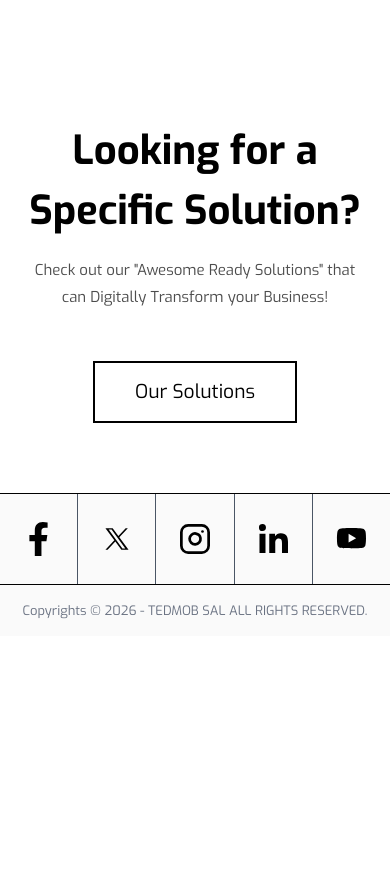
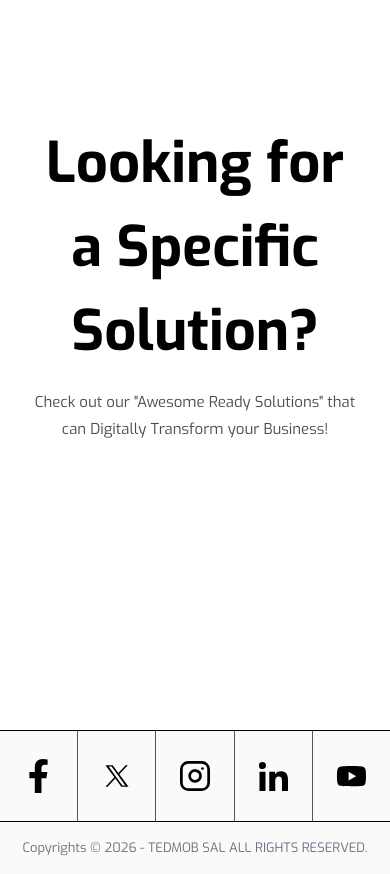
Before and after one commit to rohanPrajapati45/marketing-site-engine, a React (Vite) app in the folder frontend/: page /what-we-do in a window 390 px wide. Shown: the part 4140-5014 px from the top of the page. Before the commit the page ends 4776 px from the top, so only its background shows below. Built offline with nearby package versions, Linux system fonts and the light colour scheme; a web font is replaced by a local one.

Commit message:
btn animation issue on whatwedo page resolved

```diff
--- a/frontend/src/components/what-we-do/SolutionsCTA.jsx
+++ b/frontend/src/components/what-we-do/SolutionsCTA.jsx
@@ -4,11 +4,11 @@ import Btn_slide from "../Btn_slide";
 
 export default function SolutionsCTA() {
   return (
-    <section className="px-6 py-34 h-[508px]">
+    <section className="px-6 py-34 h-[508px]]">
       <div className="mx-auto max-w-5xl">
         {/* TEXT */}
         <div className="text-center">
-          <p className="text-[2.5rem] font-bold md:text-[2.5rem]">
+          <p className="text-[3.5rem] font-[700] md:text-[2.5rem]">
             Looking for a Specific Solution?
           </p>
 
@@ -21,7 +21,7 @@ export default function SolutionsCTA() {
         </div>
 
         {/* BUTTON */}
-        <div className="mt-10 flex justify-center">
+        <div className="mt-10 ml-100">
           <Link to="/solutions">
             <Btn_slide inside="Our Solutions" />
           </Link>
```
Also changed, not shown: frontend/src/components/Btn_slide.module.css (+0 -7 lines).
